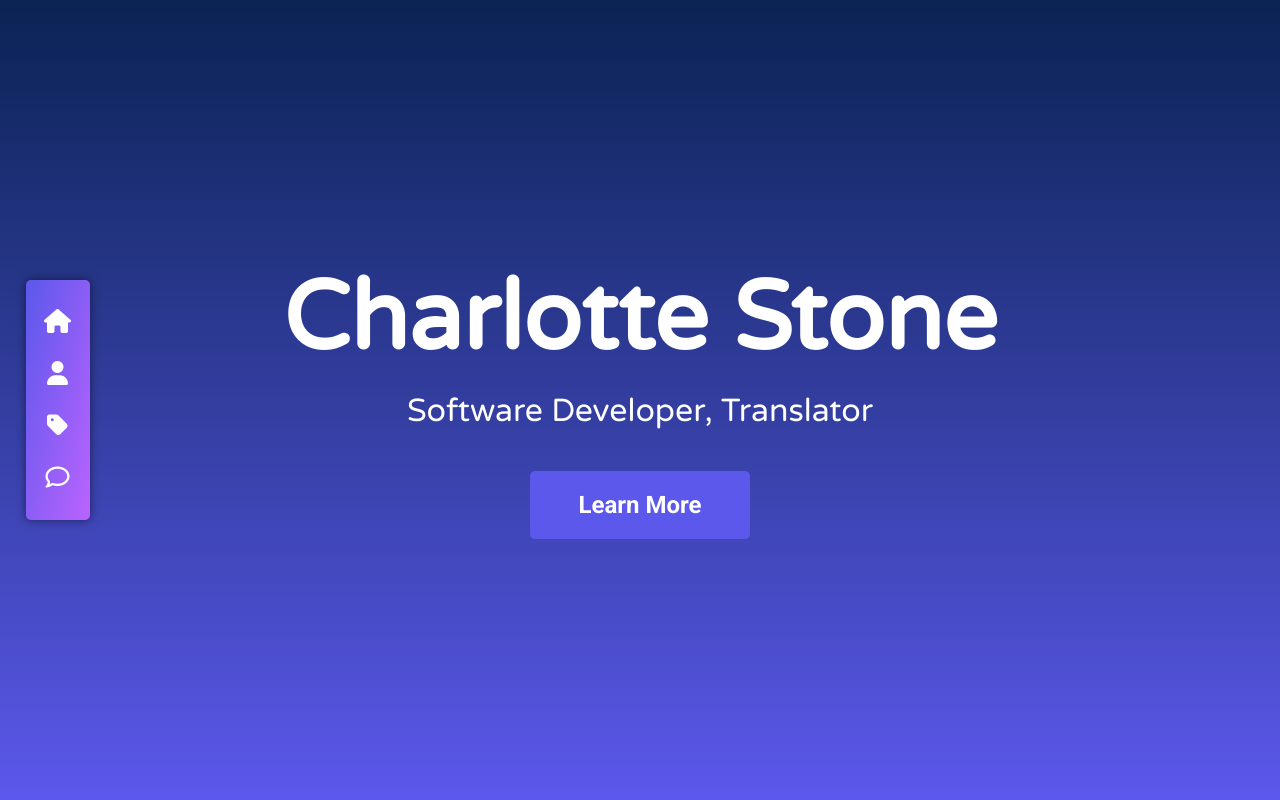
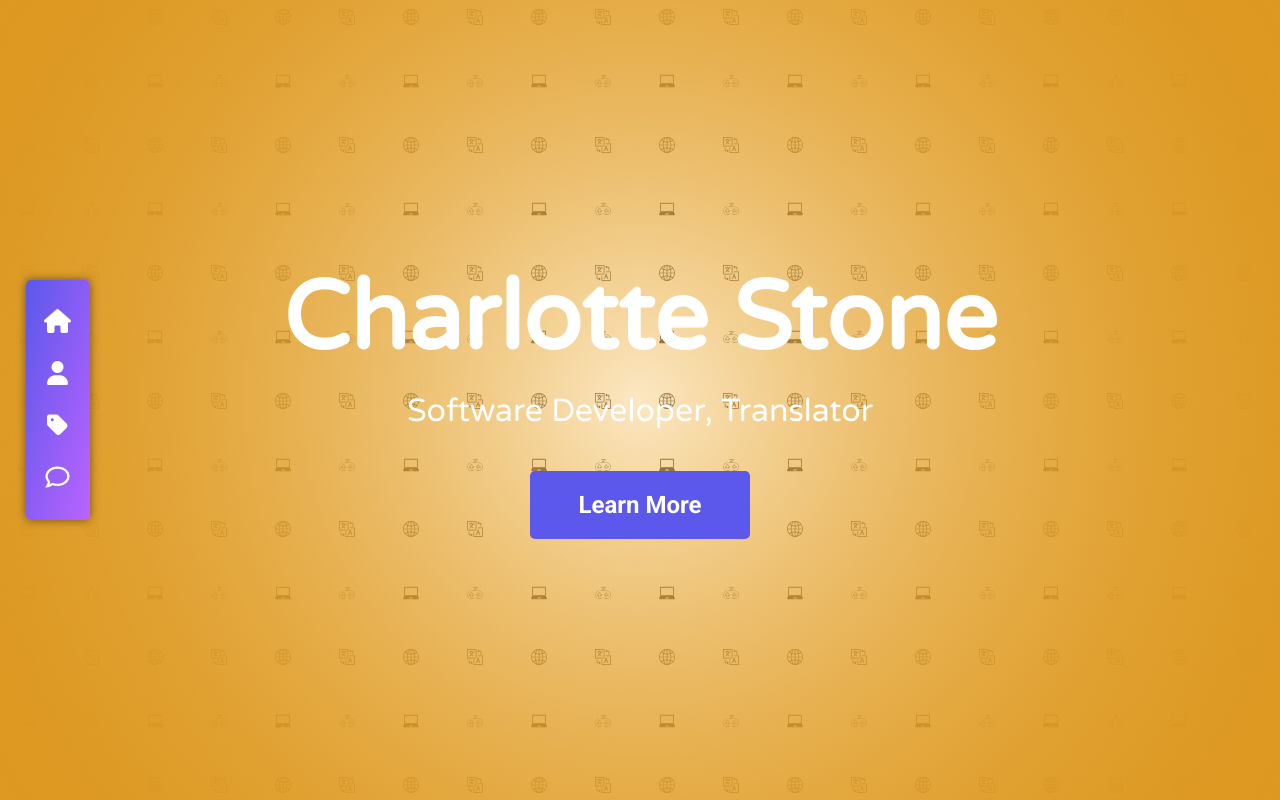
Before and after one commit to Terafora/profile-version-3, a React (Create React App) app: page / in a window 1280 px wide. Shown: the top 800 px of the page. Built offline with nearby package versions, Linux system fonts and the light colour scheme.

Commit message:
Update background elements

```diff
--- a/src/App.css
+++ b/src/App.css
@@ -6,11 +6,42 @@
     margin: 0;
     padding: 0;
     box-sizing: border-box;
-    background: linear-gradient(to bottom, #0A2353, #5B58EB);
+    color: #fff;
+}
+
+.bg {
+    background: radial-gradient(circle, rgba(0, 0, 0, 0) 0%, rgba(220, 152, 33, 1) 100%);
     background-position: center;
+    background-attachment: fixed;
+    background-repeat: no-repeat;
     background-size: cover;
+    z-index: -1;
+}
+
+.App {
+    background: radial-gradient(circle, rgba(244, 177, 54, 0.3) 0%, rgba(220, 152, 33, 1) 100%);
+    background-position: center;
     background-attachment: fixed;
-    color: #fff;
+    background-repeat: no-repeat;
+    background-size: cover;
+    z-index: 1;
+}
+
+#root {
+    background-image: url("../public/pictures/bg1.svg");
+    background-size: 10%;
+    animation: pan 1260s linear infinite;
+    animation-play-state: running;
+    z-index: -2;
+}
+
+@keyframes pan {
+    0% {
+        background-position: 0% 0%;
+    }
+    100% {
+        background-position: 1600% 1600%;
+    }
 }
 
 h1, h2, h3 {
--- a/src/App.js
+++ b/src/App.js
@@ -15,6 +15,7 @@
   const { t } = useTranslation();
 
   return (
+    <div className="bg">
       <div className="App">
         <Navbar />
         <div className="container-fluid">
@@ -27,6 +28,7 @@
           <Footer />
         </div>
       </div>
+    </div>
   );
 }
 
```
Also changed, not shown: public/pictures/bg1.svg (added). Lines whose indentation alone changed are shown as unchanged.
